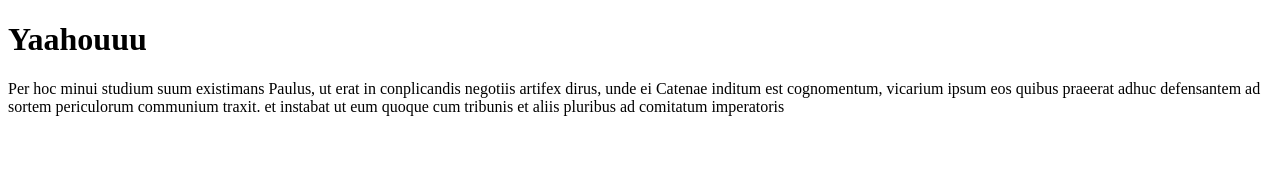
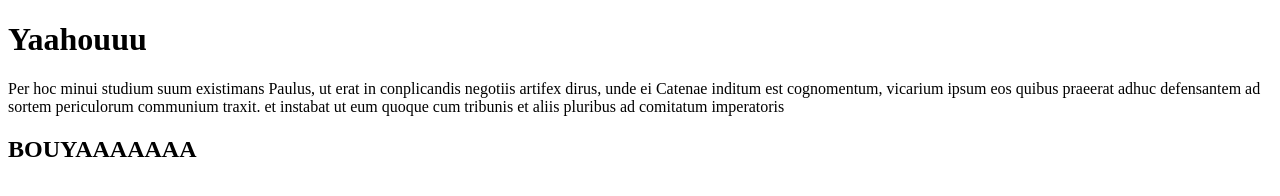
Before and after one commit to MrBreadz/dc2grp1, a plain HTML site: page index.html in a window 1280 px wide. Drawn offline with Linux system fonts and the light colour scheme.

```diff
--- a/index.html
+++ b/index.html
@@ -11,7 +11,7 @@
 
     <h1>Yaahouuu</h1>
     <p>Per hoc minui studium suum existimans Paulus, ut erat in conplicandis negotiis artifex dirus, unde ei Catenae inditum est cognomentum, vicarium ipsum eos quibus praeerat adhuc defensantem ad sortem periculorum communium traxit. et instabat ut eum quoque cum tribunis et aliis pluribus ad comitatum imperatoris</p>
-
+    <h2>BOUYAAAAAAA</h2>
 </body>
 
 </html>
```
